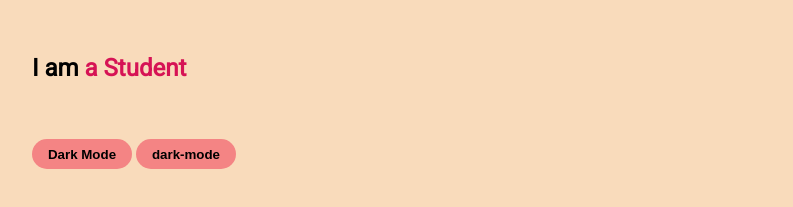
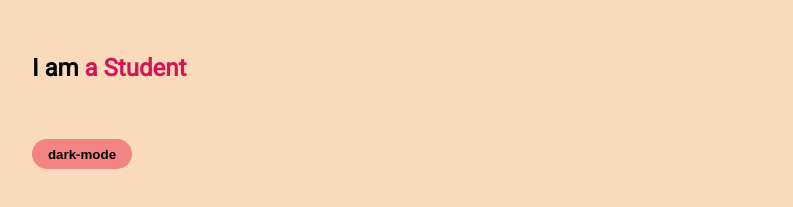
Before and after one commit to Sneha00-hub/host, a plain HTML site: page home.html in a window 1280 px wide. Shown: the part 41-248 px from the top of the page, without its empty margins (18-811 px from the left). Drawn offline with Linux system fonts and the light colour scheme.

Commit message:
removed a button

```diff
--- a/home.html
+++ b/home.html
@@ -75,7 +75,6 @@
         <div class="left">
             <h1>Hello my Name is: <span>Sneha Singh</span></h1><br><br><br>
             <h2>I am <span>a Student</span></h2><br><br><br>
-            <button >Dark Mode</button>
             <button onclick="myFunction()">dark-mode</button>
         </div>
         <div class="right">
```
